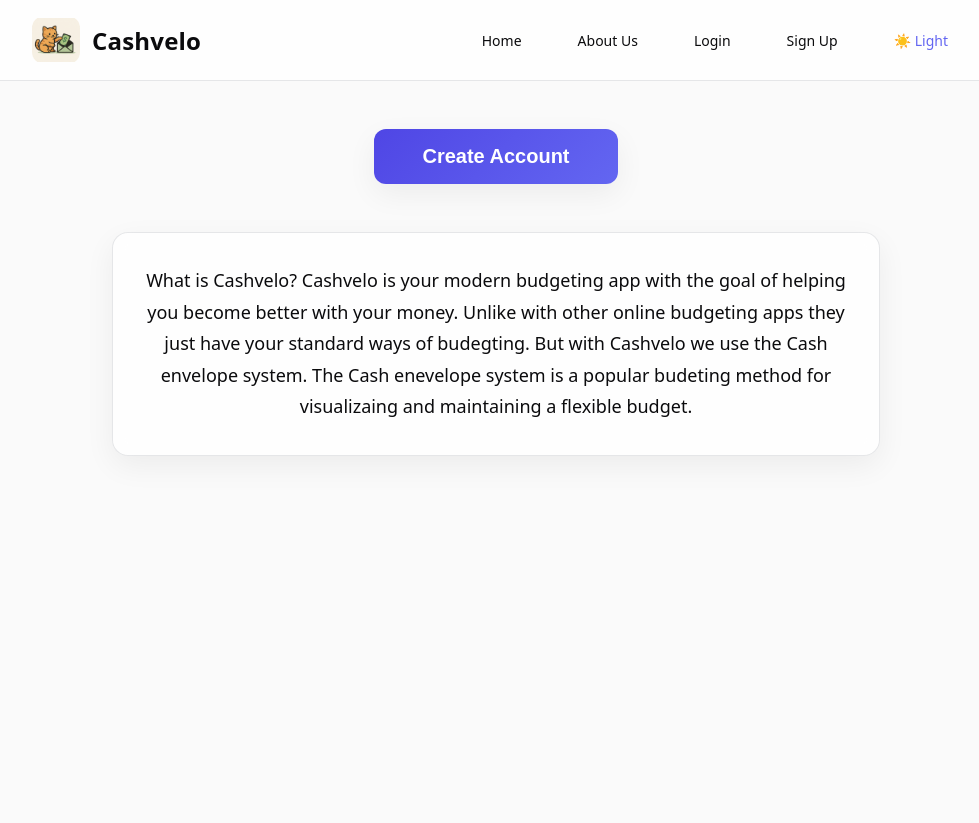
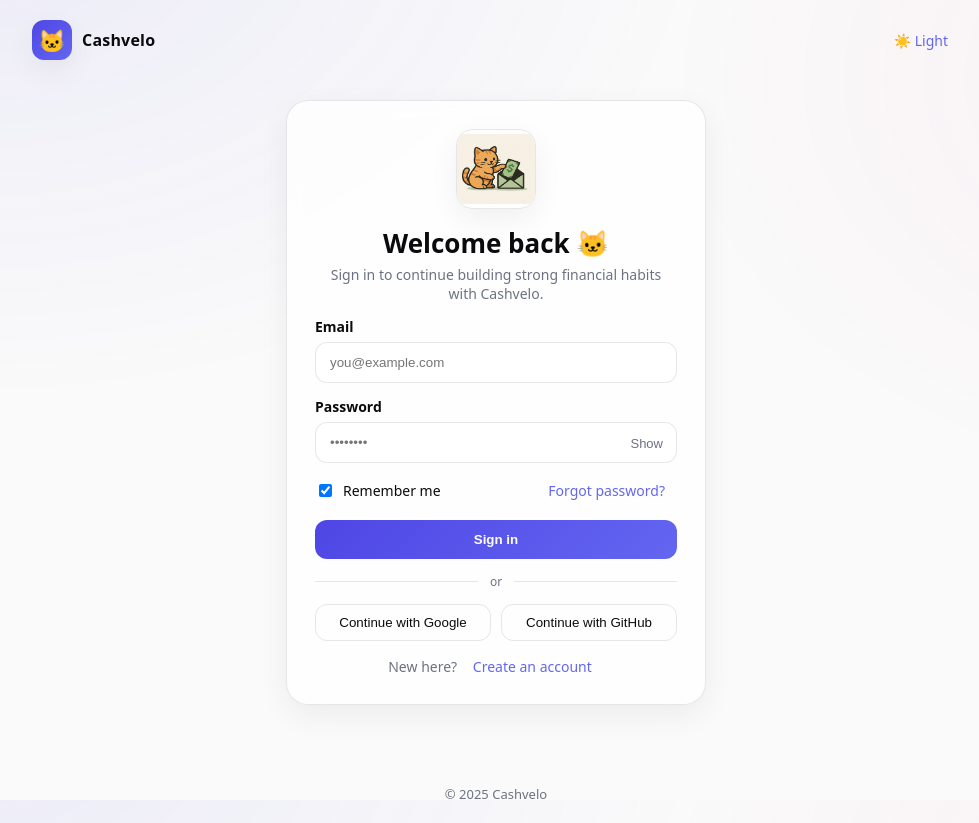
Before and after one commit to sumayiar/capstone, a React (Vite) app: page / in a window 1280 px wide. Shown: the whole page, without its empty margins (144-1123 px from the left). Before the commit the page ends 800 px from the top, so only its background shows below. Built offline with nearby package versions, Linux system fonts and the light colour scheme; no server answers.

Commit message:
Add Vite + Firebase project files

```diff
--- a/package.json
+++ b/package.json
@@ -10,6 +10,7 @@
   },
   "dependencies": {
     "@tailwindcss/vite": "^4.1.13",
+    "firebase": "^12.3.0",
     "react": "^18.3.1",
     "react-dom": "^18.3.1",
     "tailwindcss": "^4.1.13"
--- a/src/App.jsx
+++ b/src/App.jsx
@@ -1,10 +1,20 @@
-import React, { useState } from "react"
-import HomePage from "./components/HomePage.jsx"
-import Login from "./components/Login.jsx"
-import ThemeToggle from "./components/ThemeToggle.jsx"
+import React, { useState, useEffect } from "react";
+import { onAuthStateChanged } from "firebase/auth";
+import { auth } from "./firebase";
+import HomePage from "./components/HomePage.jsx";
+import Login from "./components/Login.jsx";
+import ThemeToggle from "./components/ThemeToggle.jsx";
 
 export default function App(){
-  const [currentPage, setCurrentPage] = useState('home')
+  const [currentPage, setCurrentPage] = useState('login'); // start on login to test
+
+  useEffect(() => {
+    const unsub = onAuthStateChanged(auth, (user) => {
+      if (user) setCurrentPage('home');       // logged in → Home
+      else setCurrentPage((p) => p ?? 'login'); // logged out → Login (safety)
+    });
+    return unsub;
+  }, []);
 
   if (currentPage === 'login') {
     return (
@@ -25,8 +35,8 @@ export default function App(){
           © {new Date().getFullYear()} Cashvelo
         </footer>
       </div>
-    )
+    );
   }
 
-  return <HomePage setCurrentPage={setCurrentPage} />
+  return <HomePage setCurrentPage={setCurrentPage} />;
 }
--- a/src/components/Login.jsx
+++ b/src/components/Login.jsx
@@ -1,16 +1,38 @@
-import React, { useState } from "react"
+import React, { useState, useEffect } from "react"
+import {
+  signInWithPopup,
+  signInWithRedirect,
+  getRedirectResult
+} from "firebase/auth"
+import { auth, googleProvider } from "../firebase"
 
-export default function Login(){
+export default function Login({ setCurrentPage }) {
   const [showPassword, setShowPassword] = useState(false)
   const [values, setValues] = useState({ email: "", password: "", remember: true })
   const [errors, setErrors] = useState({})
+  const [googleLoading, setGoogleLoading] = useState(false)
+  const [googleError, setGoogleError] = useState("")
 
-  function onChange(e){
+  // Handle Google redirect result when coming back from auth
+  useEffect(() => {
+    getRedirectResult(auth)
+      .then((result) => {
+        if (result?.user) {
+          console.log("Signed in (redirect):", result.user)
+          setCurrentPage?.("home")
+        }
+      })
+      .catch((err) => {
+        console.error("Redirect sign-in error:", err)
+      })
+  }, [setCurrentPage])
+
+  function onChange(e) {
     const { name, value, type, checked } = e.target
-    setValues(v => ({ ...v, [name]: type === "checkbox" ? checked : value }))
+    setValues((v) => ({ ...v, [name]: type === "checkbox" ? checked : value }))
   }
 
-  function validate(){
+  function validate() {
     const next = {}
     if (!values.email.trim()) next.email = "Email is required."
     else if (!/^\S+@\S+\.\S+$/.test(values.email)) next.email = "Enter a valid email."
@@ -18,12 +40,34 @@ export default function Login(){
     return next
   }
 
-  function onSubmit(e){
+  function onSubmit(e) {
     e.preventDefault()
     const next = validate()
     setErrors(next)
-    if (Object.keys(next).length === 0){
+    if (Object.keys(next).length === 0) {
       alert(`😺 Logging in as ${values.email}${values.remember ? " (remembered)" : ""}`)
+      setCurrentPage?.("home")
+    }
+  }
+
+  async function handleGoogle() {
+    try {
+      setGoogleError("")
+      setGoogleLoading(true)
+      const result = await signInWithPopup(auth, googleProvider)
+      console.log("Signed in (popup):", result.user)
+      setCurrentPage?.("home")
+    } catch (err) {
+      const code = err?.code || ""
+      if (code === "auth/popup-blocked" || code === "auth/popup-closed-by-user") {
+        // Fallback to redirect if popup is blocked
+        await signInWithRedirect(auth, googleProvider)
+      } else {
+        setGoogleError(err?.message || "Google sign-in failed")
+        console.error("Google sign-in error:", err)
+      }
+    } finally {
+      setGoogleLoading(false)
     }
   }
 
@@ -32,15 +76,16 @@ export default function Login(){
       <div className="card-body">
         <div className="center">
           <div className="illustration" aria-hidden="true">
-            {/* Cat coin SVG */}
-        <img
-  src="/cat-envelope.jpg"
-  alt="Cat placing cash into an envelope"
-  className="cat-hero"
-/>
+            <img
+              src="/cat-envelope.jpg"
+              alt="Cat placing cash into an envelope"
+              className="cat-hero"
+            />
           </div>
           <h1>Welcome back 🐱</h1>
-          <p className="subtitle">Sign in to continue building strong financial habits with Cashvelo.</p>
+          <p className="subtitle">
+            Sign in to continue building strong financial habits with Cashvelo.
+          </p>
         </div>
 
         <form onSubmit={onSubmit} noValidate>
@@ -56,7 +101,11 @@ export default function Login(){
               onChange={onChange}
               autoComplete="email"
             />
-            {errors.email && <p className="subtitle" role="alert" style={{ color: "#dc2626" }}>{errors.email}</p>}
+            {errors.email && (
+              <p className="subtitle" role="alert" style={{ color: "#dc2626" }}>
+                {errors.email}
+              </p>
+            )}
           </div>
 
           <div className="form-group">
@@ -75,13 +124,17 @@ export default function Login(){
               <button
                 type="button"
                 className="toggle-eye"
-                onClick={() => setShowPassword(s => !s)}
+                onClick={() => setShowPassword((s) => !s)}
                 aria-label={showPassword ? "Hide password" : "Show password"}
               >
                 {showPassword ? "Hide" : "Show"}
               </button>
             </div>
-            {errors.password && <p className="subtitle" role="alert" style={{ color: "#dc2626" }}>{errors.password}</p>}
+            {errors.password && (
+              <p className="subtitle" role="alert" style={{ color: "#dc2626" }}>
+                {errors.password}
+              </p>
+            )}
           </div>
 
           <div className="row">
@@ -106,9 +159,27 @@ export default function Login(){
           </div>
 
           <div className="social">
-            <button type="button">Continue with Google</button>
-            <button type="button">Continue with GitHub</button>
+            <button
+              type="button"
+              onClick={handleGoogle}
+              disabled={googleLoading}
+            >
+              {googleLoading ? "Connecting…" : "Continue with Google"}
+            </button>
+            <button type="button" disabled>
+              Continue with GitHub
+            </button>
           </div>
+
+          {googleError && (
+            <p
+              className="subtitle"
+              role="alert"
+              style={{ color: "#dc2626", marginTop: 12 }}
+            >
+              {googleError}
+            </p>
+          )}
         </form>
 
         <p className="center subtitle" style={{ marginTop: 16 }}>
--- /dev/null
+++ b/src/firebase.js
@@ -0,0 +1,15 @@
+import { initializeApp } from "firebase/app";
+import { getAuth, GoogleAuthProvider } from "firebase/auth";
+
+const firebaseConfig = {
+  apiKey: "AIzaSyCYzQ3P42s3fNS5SNvMBLdhmRLoPzzH7c8",
+  authDomain: "cashvelo-05.firebaseapp.com",
+  projectId: "cashvelo-05",
+  storageBucket: "cashvelo-05.appspot.com",
+  messagingSenderId: "745623180027",
+  appId: "1:745623180027:web:d527e97ae325fce24d565e"
+};
+
+const app = initializeApp(firebaseConfig);
+export const auth = getAuth(app);
+export const googleProvider = new GoogleAuthProvider();
--- a/src/main.jsx
+++ b/src/main.jsx
@@ -1,7 +1,7 @@
 import React from "react"
 import { createRoot } from "react-dom/client"
 import App from "./App.jsx"
-import "./styles.css"
+import "./styles/styles.css";
 
 createRoot(document.getElementById("root")).render(
   <React.StrictMode>
--- /dev/null
+++ b/src/styles/styles.css
@@ -0,0 +1,228 @@
+:root{
+  --bg: #fafafa;
+  --text: #0b0b0d;
+  --muted: #6b7280;
+  --card: rgba(255,255,255,0.8);
+  --border: rgba(15,23,42,0.1);
+  --primary: #4f46e5;
+  --primary-600: #6366f1;
+  --ring: rgba(79,70,229,0.45);
+  --shadow: 0 10px 30px rgba(2,6,23,0.06);
+}
+
+html.dark{
+  --bg: #0b0b0d;
+  --text: #f3f4f6;
+  --muted: #9ca3af;
+  --card: rgba(24,24,27,0.8);
+  --border: rgba(148,163,184,0.18);
+  --primary: #8b5cf6;
+  --primary-600: #7c3aed;
+  --ring: rgba(139,92,246,0.45);
+  --shadow: 0 12px 40px rgba(0,0,0,0.35);
+}
+
+* { box-sizing: border-box; }
+html, body, #root { height: 100%; }
+body{
+  margin: 0;
+  font-family: ui-sans-serif, system-ui, -apple-system, Segoe UI, Roboto, Helvetica, Arial, "Apple Color Emoji","Segoe UI Emoji";
+  background: radial-gradient(1200px 800px at 10% -10%, rgba(79,70,229,0.08), transparent 60%),
+              radial-gradient(1000px 700px at 110% 10%, rgba(236,72,153,0.06), transparent 60%),
+              var(--bg);
+  color: var(--text);
+  -webkit-font-smoothing: antialiased;
+  -moz-osx-font-smoothing: grayscale;
+}
+
+.container{
+  min-height: 100%;
+  display: grid;
+  grid-template-rows: auto 1fr auto;
+}
+
+.header, .footer{
+  max-width: 960px;
+  margin: 0 auto;
+  width: 100%;
+  padding: 20px 16px;
+  display: flex;
+  align-items: center;
+  justify-content: space-between;
+}
+
+.brand{
+  display: flex;
+  align-items: center;
+  gap: 10px;
+  font-weight: 700;
+  letter-spacing: .2px;
+}
+
+.brand .logo{
+  height: 40px;
+  width: 40px;
+  border-radius: 12px;
+  display: grid;
+  place-items: center;
+  background: linear-gradient(135deg, var(--primary), var(--primary-600));
+  color: white;
+  box-shadow: var(--shadow);
+  font-size: 22px;
+}
+
+.main{
+  display: grid;
+  place-items: center;
+  padding: 20px 16px 60px;
+}
+
+.card{
+  width: min(420px, 92vw);
+  background: var(--card);
+  border: 1px solid var(--border);
+  border-radius: 22px;
+  box-shadow: var(--shadow);
+  backdrop-filter: blur(10px);
+  -webkit-backdrop-filter: blur(10px);
+  overflow: hidden;
+}
+
+.card-body{
+  padding: 28px;
+}
+
+.center{
+  text-align: center;
+}
+
+h1{
+  margin: 12px 0 4px;
+  font-size: 26px;
+}
+
+.subtitle{
+  margin: 0;
+  color: var(--muted);
+  font-size: 14px;
+}.illustration{
+  width: 80px;
+  height: 80px;
+  margin: 0 auto 16px;
+  border-radius: 16px;
+  overflow: hidden;
+  display: flex;
+  align-items: center;
+  justify-content: center;
+  background: transparent;
+  border: 1px solid var(--border);
+  box-shadow: var(--shadow);
+}
+
+.cat-hero{
+  width: 100%;
+  height: 100%;
+  object-fit: contain;
+  display: block;
+}
+.form-group{ margin-top: 14px; }
+.label{ font-size: 14px; font-weight: 600; display: block; margin-bottom: 6px; }
+.input{
+  width: 100%;
+  padding: 12px 14px;
+  border-radius: 12px;
+  border: 1px solid var(--border);
+  background: rgba(255,255,255,0.85);
+  color: var(--text);
+  outline: none;
+}
+html.dark .input{
+  background: rgba(12,12,14,0.5);
+}
+.input:focus{
+  box-shadow: 0 0 0 3px var(--ring);
+  border-color: transparent;
+}
+
+.password-wrap{
+  position: relative;
+}
+.toggle-eye{
+  position: absolute;
+  right: 8px; top: 50%;
+  transform: translateY(-50%);
+  background: transparent;
+  border: none;
+  font-size: 13px;
+  color: var(--muted);
+  cursor: pointer;
+}
+
+.row{
+  margin-top: 10px;
+  display: flex;
+  align-items: center;
+  justify-content: space-between;
+  gap: 12px;
+}
+
+.checkbox{
+  display: inline-flex;
+  align-items: center;
+  gap: 8px;
+  font-size: 14px;
+}
+
+.link{
+  font-size: 14px;
+  color: var(--primary-600);
+  text-decoration: none;
+}
+.link:hover{ text-decoration: underline; }
+
+.btn{
+  width: 100%;
+  margin-top: 12px;
+  padding: 12px 14px;
+  border-radius: 12px;
+  border: none;
+  color: #fff;
+  background: linear-gradient(135deg, var(--primary), var(--primary-600));
+  cursor: pointer;
+  font-weight: 600;
+}
+.btn:hover{ filter: brightness(1.05); }
+.btn:focus{ outline: 3px solid var(--ring); outline-offset: 2px; }
+
+.divider{
+  display: flex;
+  align-items: center;
+  gap: 12px;
+  margin: 14px 0;
+  color: var(--muted);
+  font-size: 12px;
+}
+.divider .line{ height: 1px; background: var(--border); flex: 1; }
+
+.social{
+  display: grid;
+  grid-template-columns: repeat(2,1fr);
+  gap: 10px;
+}
+.social button{
+  border: 1px solid var(--border);
+  background: transparent;
+  padding: 10px 12px;
+  border-radius: 12px;
+  cursor: pointer;
+  color: var(--text);
+}
+.social button:hover{
+  background: rgba(127,127,127,0.08);
+}
+
+.footer{
+  justify-content: center;
+  color: var(--muted);
+  font-size: 13px;
+}
```
Also changed, not shown: 2 other files (tests, documents, lock files or other folders).
